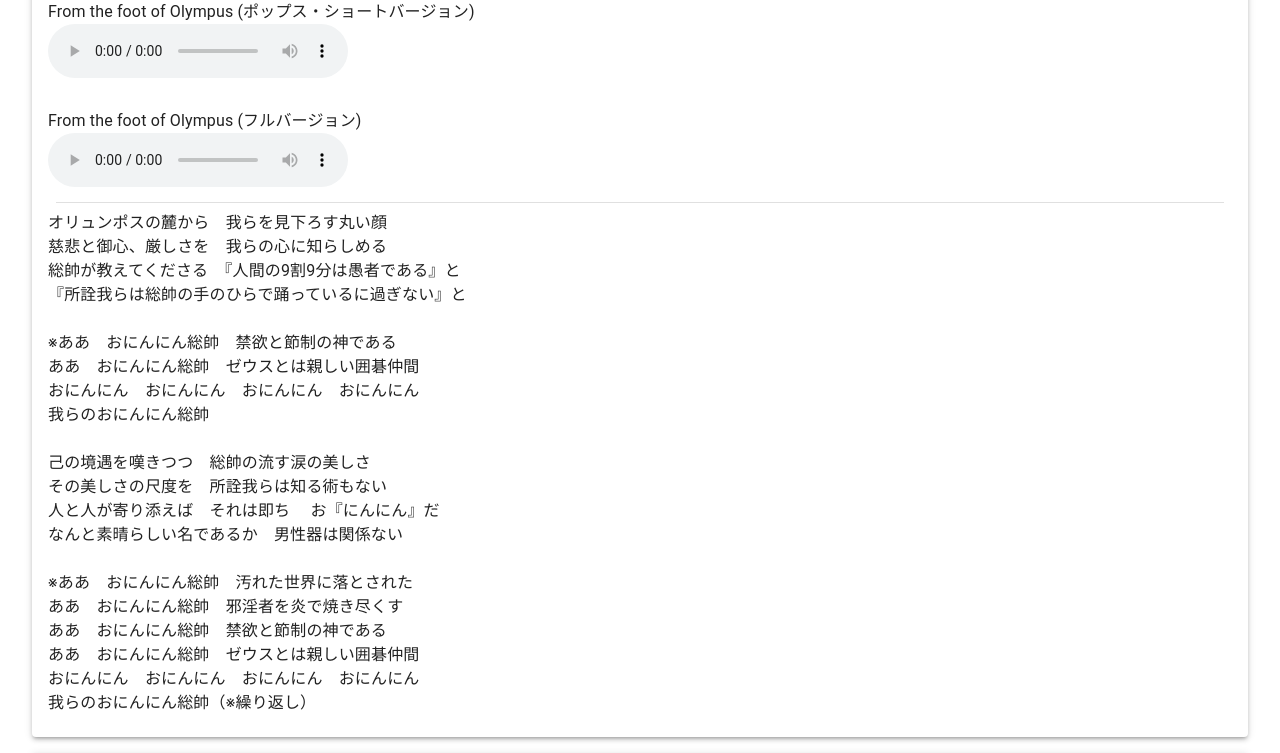
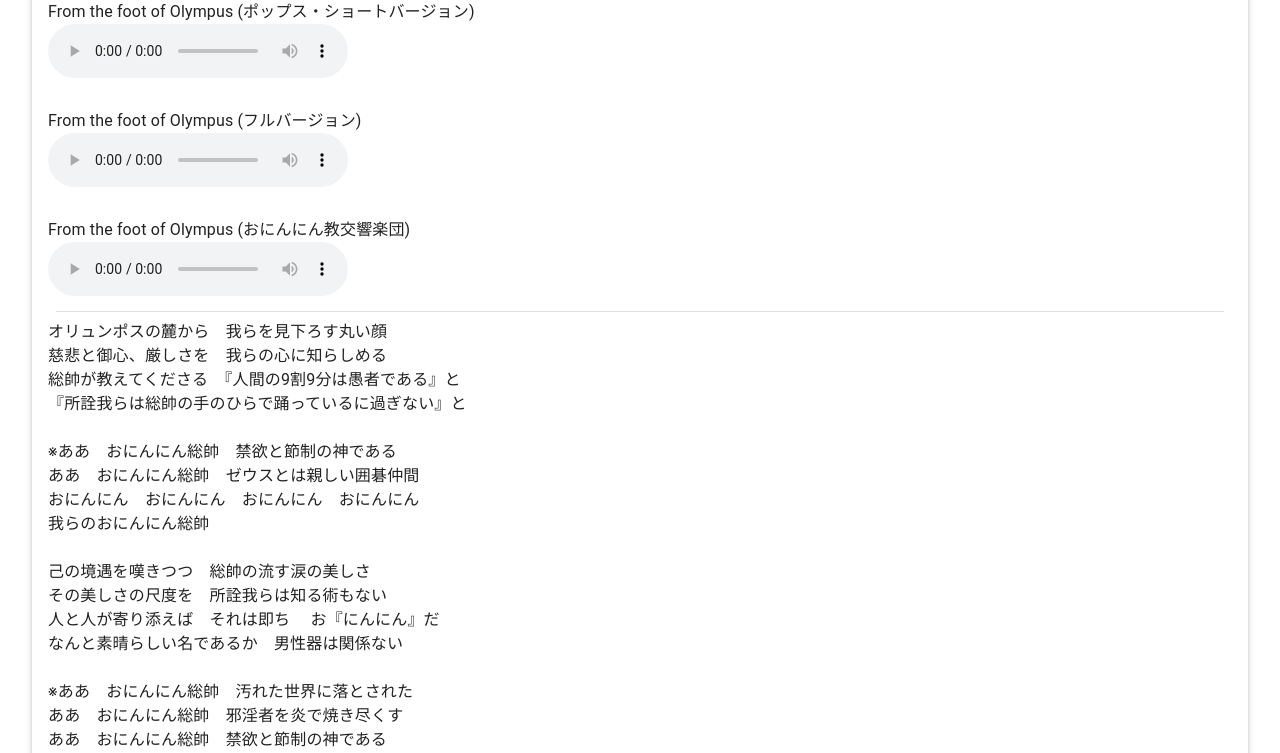
Before and after one commit to Rev-Schnabel/oninninkyo, a React (Create React App) app: page /about in a window 1280 px wide. Shown: the part 1189-1942 px from the top of the page. Built offline with nearby package versions, Linux system fonts and the light colour scheme.

Commit message:
I’ve added the Oninnin-kyo Symphony Orchestra version.

```diff
--- a/src/about/about.tsx
+++ b/src/about/about.tsx
@@ -9,6 +9,7 @@ import {
 
 import from_the_foot_of_Olympus from './media/From_the_foot_of_Olympus.mp3';
 import from_the_foot_of_Olympus_full from './media/From_the_foot_of_Olympus.v0.0.6.mp3';
+import from_the_foot_of_Olympus_suno_v1_0_0 from './media/From_the_foot_of_Olympus.suno.v1.0.0.mp3';
 
 import { Navigation } from "../common/navigation";
 
@@ -74,7 +75,9 @@ export const About: React.FC = () => {
             From the foot of Olympus (ポップス・ショートバージョン)<br />
             <audio controls src={from_the_foot_of_Olympus} /><br /><br />
             From the foot of Olympus (フルバージョン)<br />
-            <audio controls src={from_the_foot_of_Olympus_full} />
+            <audio controls src={from_the_foot_of_Olympus_full} /><br /><br />
+            From the foot of Olympus (おにんにん教交響楽団)<br />
+            <audio controls src={from_the_foot_of_Olympus_suno_v1_0_0} />
           </Typography>
           <Divider variant="middle" sx={{ m: 1 }}/>
           <Typography variant="body1" gutterBottom>
```
Also changed, not shown: 1 other file (tests, documents, lock files or other folders).
